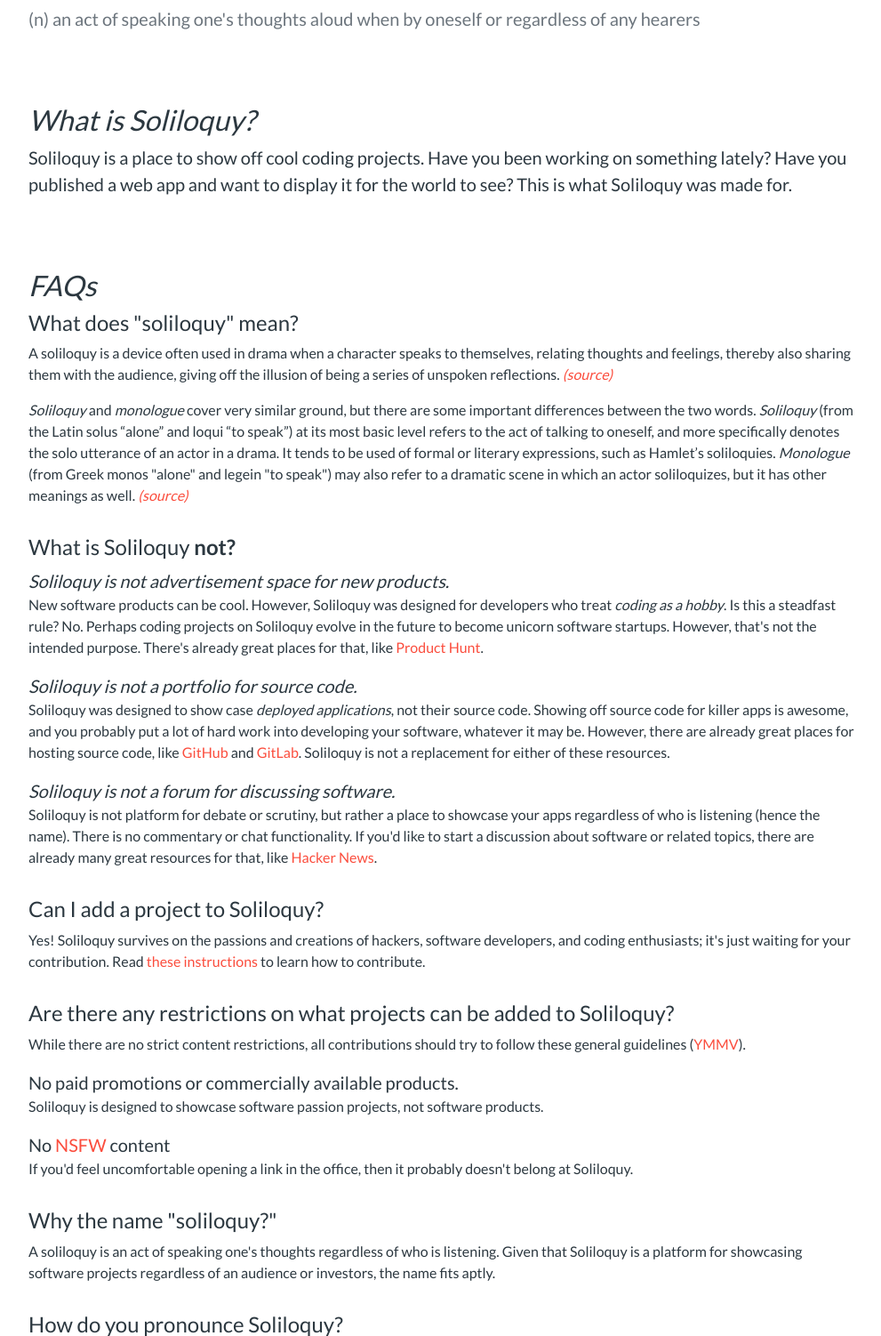
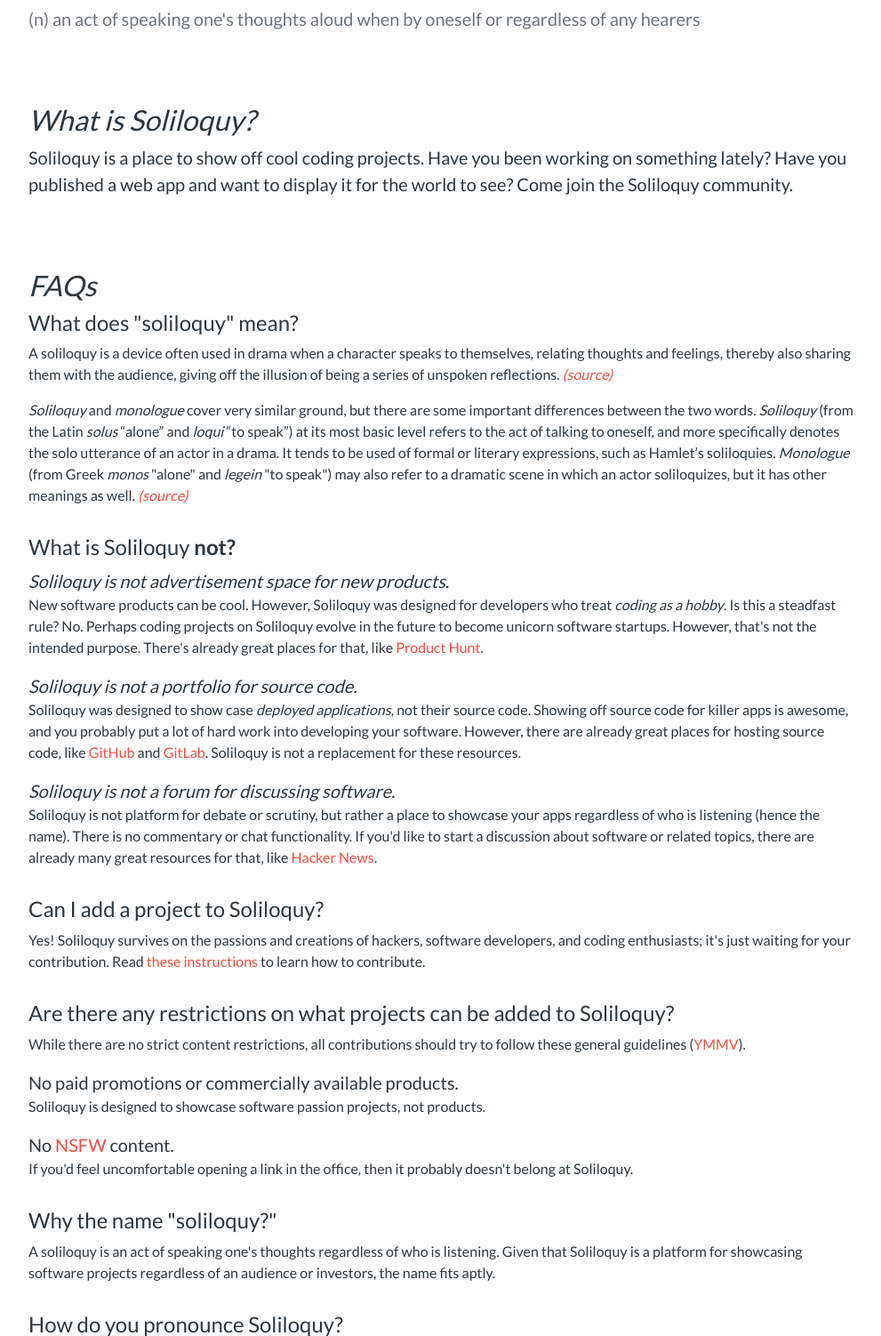
Before and after one commit to wcarhart/Soliloquy, a Django app: page /about/ in a window 1280 px wide. Shown: the part 239-1741 px from the top of the page at 89% size, without its empty margins (143-1134 px from the left). Run offline with Django 3.2, Linux system fonts and the light colour scheme; some libraries are stand-ins or nearby versions.

```diff
--- a/stage/templates/about.html
+++ b/stage/templates/about.html
@@ -66,7 +66,7 @@
 				<div class="os-animation" data-animation="fadeInUp">
 					<div id="desc" class="section container-fluid">
 						<h2><i>What is Soliloquy?</i></h2>
-						<p class="lead">Soliloquy is a place to show off cool coding projects. Have you been working on something lately? Have you published a web app and want to display it for the world to see? This is what Soliloquy was made for.</p>
+						<p class="lead">Soliloquy is a place to show off cool coding projects. Have you been working on something lately? Have you published a web app and want to display it for the world to see? Come join the Soliloquy community.</p>
 					</div>
 				</div>
 				<div class="os-animation" data-animation="fadeInUp">
@@ -75,14 +75,14 @@
 						<div class="content-container">
 							<h4>What does "soliloquy" mean?</h4>
 							<p>A soliloquy is a device often used in drama when a character speaks to themselves, relating thoughts and feelings, thereby also sharing them with the audience, giving off the illusion of being a series of unspoken reflections. <i><a href="https://en.wikipedia.org/wiki/Soliloquy" target="_blank">(source)</a></i></p>
-							<p><i>Soliloquy</i> and <i>monologue</i> cover very similar ground, but there are some important differences between the two words. <i>Soliloquy</i> (from the Latin solus “alone” and loqui “to speak”) at its most basic level refers to the act of talking to oneself, and more specifically denotes the solo utterance of an actor in a drama. It tends to be used of formal or literary expressions, such as Hamlet’s soliloquies. <i>Monologue</i> (from Greek monos "alone" and legein "to speak") may also refer to a dramatic scene in which an actor soliloquizes, but it has other meanings as well.<i><a href="https://www.merriam-webster.com/dictionary/soliloquy" target="_blank"> (source)</a></i></p>
+							<p><i>Soliloquy</i> and <i>monologue</i> cover very similar ground, but there are some important differences between the two words. <i>Soliloquy</i> (from the Latin <i>solus</i> “alone” and <i>loqui</i> “to speak”) at its most basic level refers to the act of talking to oneself, and more specifically denotes the solo utterance of an actor in a drama. It tends to be used of formal or literary expressions, such as Hamlet’s soliloquies. <i>Monologue</i> (from Greek <i>monos</i> "alone" and <i>legein</i> "to speak") may also refer to a dramatic scene in which an actor soliloquizes, but it has other meanings as well.<i><a href="https://www.merriam-webster.com/dictionary/soliloquy" target="_blank"> (source)</a></i></p>
 						</div>
 						<div class="content-container">
 							<h4>What is Soliloquy <strong>not?</strong></h4>
 							<p class="lead no-space"><i>Soliloquy is not advertisement space for new products.</i></p>
 							<p>New software products can be cool. However, Soliloquy was designed for developers who treat <i>coding as a hobby</i>. Is this a steadfast rule? No. Perhaps coding projects on Soliloquy evolve in the future to become unicorn software startups. However, that's not the intended purpose. There's already great places for that, like <a href="https://www.producthunt.com/" target="_blank">Product Hunt</a>.</p>
 							<p class="lead no-space"><i>Soliloquy is not a portfolio for source code.</i></p>
-							<p>Soliloquy was designed to show case <i>deployed applications</i>, not their source code. Showing off source code for killer apps is awesome, and you probably put a lot of hard work into developing your software, whatever it may be. However, there are already great places for hosting source code, like <a href="https://github.com/" target="_blank">GitHub</a> and <a href="https://about.gitlab.com/">GitLab</a>. Soliloquy is not a replacement for either of these resources.</p>
+							<p>Soliloquy was designed to show case <i>deployed applications</i>, not their source code. Showing off source code for killer apps is awesome, and you probably put a lot of hard work into developing your software. However, there are already great places for hosting source code, like <a href="https://github.com/" target="_blank">GitHub</a> and <a href="https://about.gitlab.com/">GitLab</a>. Soliloquy is not a replacement for these resources.</p>
 							<p class="lead no-space"><i>Soliloquy is not a forum for discussing software.</i></p>
 							<p>Soliloquy is not platform for debate or scrutiny, but rather a place to showcase your apps regardless of who is listening (hence the name). There is no commentary or chat functionality. If you'd like to start a discussion about software or related topics, there are already many great resources for that, like <a href="https://news.ycombinator.com/" target="_blank">Hacker News</a>.</p>
 						</div>
@@ -94,8 +94,8 @@
 							<h4>Are there any restrictions on what projects can be added to Soliloquy?</h4>
 							<p>While there are no strict content restrictions, all contributions should try to follow these general guidelines (<a href="https://en.wiktionary.org/wiki/your_mileage_may_vary" target="_blank">YMMV</a>).</p>
 							<p class="lead no-space">No paid promotions or commercially available products.</p>
-							<p>Soliloquy is designed to showcase software passion projects, not software products.</p>
-							<p class="lead no-space">No <a href="https://www.lifewire.com/what-does-nsfw-mean-2483431" target="_blank">NSFW</a> content</p>
+							<p>Soliloquy is designed to showcase software passion projects, not products.</p>
+							<p class="lead no-space">No <a href="https://www.lifewire.com/what-does-nsfw-mean-2483431" target="_blank">NSFW</a> content.</p>
 							<p>If you'd feel uncomfortable opening a link in the office, then it probably doesn't belong at Soliloquy.</p>
 						</div>
 						<div class="content-container">
@@ -131,7 +131,7 @@
 								<div class="row">
 									<div class="col-md-1"></div>
 									<div class="col-md-10">
-										<p class="lead"><i>Will Carhart is a software engineer living in San Diego. After graduating from the <a href="https://www.sandiego.edu" target="_blank">University of San Diego</a> in January 2019, Will began working as a software engineering for <a href="https://www.illumina.com" target="_blank">Illumina</a>, a genetics company based in San Diego. Will is passionate about Free Open Source Software (<a href="https://opensource.com/resources/what-open-source" target="_blank">FOSS</a>) and <a href="https://a11yproject.com/about/" target="_blank">#a11y</a>, and considers coding to be a hobby just as much as a career.</i></p>
+										<p class="lead"><i>Will Carhart is a software engineer living in San Diego. After graduating from the <a href="https://www.sandiego.edu" target="_blank">University of San Diego</a> in January 2019, Will began working as a software engineer at <a href="https://www.illumina.com" target="_blank">Illumina</a>, a genetics company based in San Diego. Will is passionate about Free Open Source Software (<a href="https://opensource.com/resources/what-open-source" target="_blank">FOSS</a>) and <a href="https://a11yproject.com/about/" target="_blank">#a11y</a>, and considers coding to be a hobby just as much as a career.</i></p>
 										<p class="lead"><i>In his free time, Will enjoys playing the piano and ukulele, cooking, spending time outside, and, of course, coding.</i></p>
 										<a href="https://github.com/wcarhart" target="_blank"><i class="fab fa-github" data-fa-transform="grow-8 down-1"></i></a>
 										<a href="https://www.linkedin.com/in/willcarhart/" target="_blank"><i class="fab fa-linkedin" data-fa-transform="down-3 right-1.9"></i></a>
@@ -146,7 +146,7 @@
 				<div class="os-animation" data-animation="fadeInUp">
 					<div id="attribution" class="section container-fluid">
 						<h5><i>Attribution</i></h5>
-						<p>Icons made by <a href="https://www.flaticon.com/authors/dave-gandy" target="_blank" title="Dave Gandy">Dave Gandy</a> from <a href="https://www.flaticon.com/" target="_blank" title="Flaticon">www.flaticon.com</a>, licensed by <a href="http://creativecommons.org/licenses/by/3.0/" target="_blank" title="Creative Commons BY 3.0" target="_blank">CC 3.0 BY</a></p>
+						<p>Some icons made by <a href="https://www.flaticon.com/authors/dave-gandy" target="_blank" title="Dave Gandy">Dave Gandy</a> from <a href="https://www.flaticon.com/" target="_blank" title="Flaticon">www.flaticon.com</a>, licensed under <a href="http://creativecommons.org/licenses/by/3.0/" target="_blank" title="Creative Commons BY 3.0" target="_blank">CC 3.0 BY</a>.</p>
 					</div>
 				</div>
 			</div>
```
Also changed, not shown: stage/templates/stage.html (+7 -1 lines).
